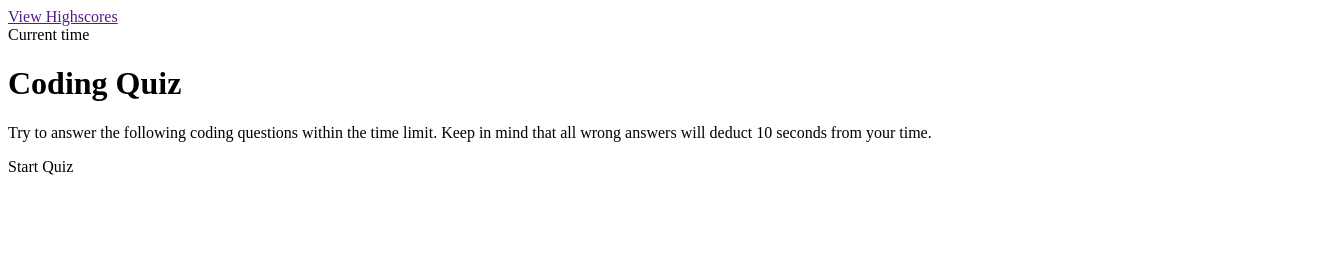
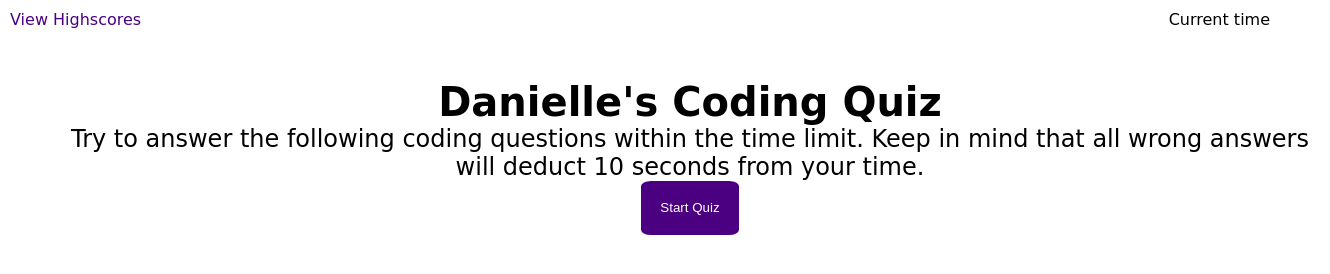
Before and after one commit to daniellefortin2021/Coding-Quiz, a plain HTML site: page index.html in a window 1280 px wide. Shown: the whole page, 1330 px wide, since content can reach past the window. Drawn offline with Linux system fonts and the light colour scheme; a web font is replaced by a local one.

Commit message:
main page styles

```diff
--- a/assets/styles.css
+++ b/assets/styles.css
@@ -0,0 +1,60 @@
+*{
+    margin: 0;
+    padding: 0;
+    box-sizing: border-box;
+}
+
+:root{
+    --primary-color: #4B0082;
+    --secondary-color: #9932CC;
+}
+
+.header-links{
+    display: flex;
+    flex-wrap: wrap;
+    justify-content: space-between;
+    margin: 10px;
+}
+
+body{
+    font-family: 'Baloo Bhaijaan 2', cursive;
+}
+
+.start-quiz{
+    width: 100%;
+    align-items: center;
+    margin: 50px;
+    text-align: center;
+}
+.highscores{
+    text-decoration: none;
+    font-style: bolder;
+    color: var(--primary-color);
+}
+
+.highscores:hover{
+    color:var(--secondary-color);
+}
+
+h1{
+    font-size: 40px;
+}
+
+p{
+    font-size: 24px;
+}
+
+button{
+    background-color: var(--primary-color);
+    color: white;
+    padding: 1.2%;
+    border-radius: 10%;
+    box-shadow: none;
+    border: solid 4px var(--primary-color);
+
+}
+
+button:hover{
+    background-color: var(--secondary-color);
+    border: solid 4px var(--secondary-color);
+}
--- a/index.html
+++ b/index.html
@@ -5,16 +5,20 @@
     <meta http-equiv="X-UA-Compatible" content="IE=edge">
     <meta name="viewport" content="width=device-width, initial-scale=1.0">
     <link rel="stylesheet" href="./assets/styles.css">
+    <link href="https://fonts.googleapis.com/css2?family=Baloo+Bhaijaan+2:wght@400;500&display=swap" rel="stylesheet">
     <title>Danielle's Coding Quiz</title>
 </head>
 <body>
-    <a href="">View Highscores</a>
-    <div>Current time</div>
-    <div>
-        <h1>Coding Quiz</h1>
+    <div class="header-links">
+        <a href="" class="highscores">View Highscores</a>
+        <div>Current time</div>
+    </div>
+
+    <div class="start-quiz">
+        <h1>Danielle's Coding Quiz</h1>
         <p>Try to answer the following coding questions within the time limit. Keep in mind that all wrong answers will deduct 10 seconds from your time.</p>
+        <button class="start">Start Quiz</button>
     </div>
-    <div>Start Quiz</div>
 
     <script></script>
 
```
